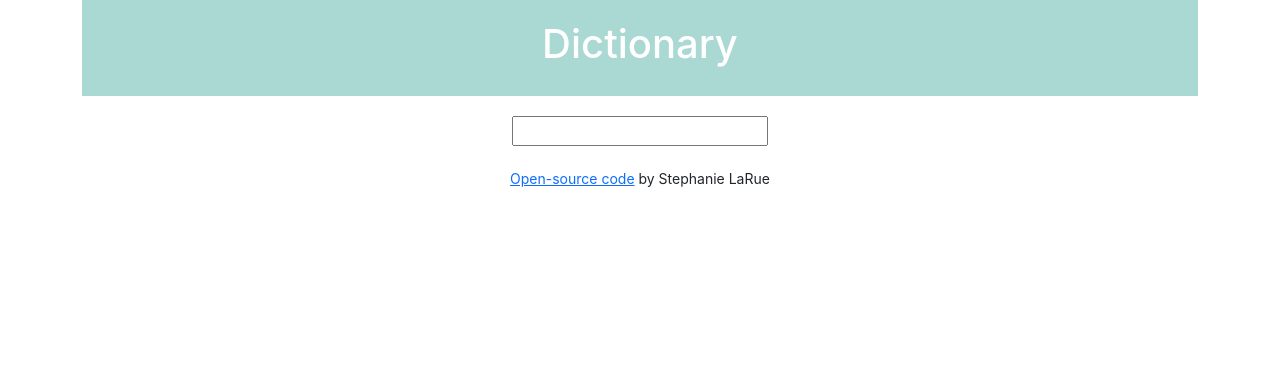
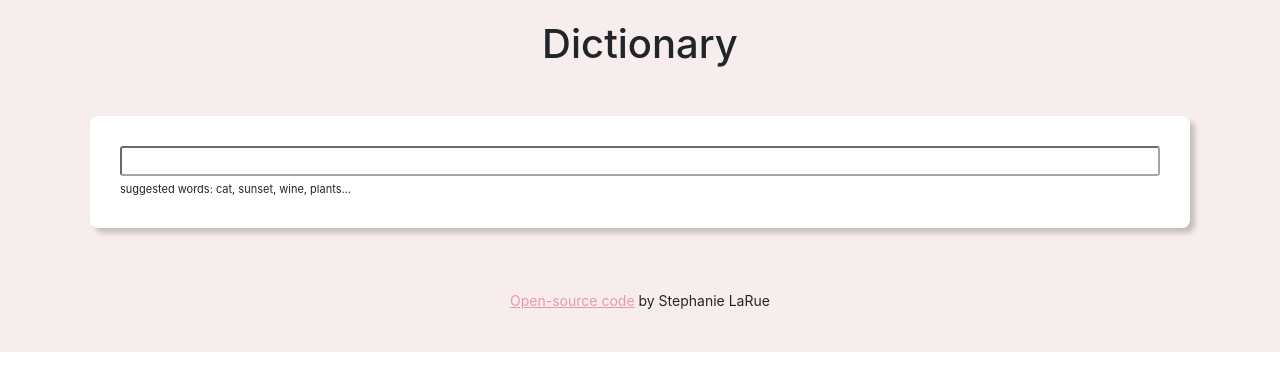
Before and after one commit to feralsteph/dictionary-project, a React (Create React App) app: page / in a window 1280 px wide. Shown: the top 390 px of the page. Built offline with nearby package versions, Linux system fonts and the light colour scheme.

Commit message:
added styling

```diff
--- a/src/App.css
+++ b/src/App.css
@@ -1,3 +1,6 @@
+.App {
+  background-color: #f8eded;
+}
 .App form {
   text-align: center;
 }
@@ -10,18 +13,18 @@
 }
 
 .App-header {
-  background-color: #aad8d3;
   display: flex;
+  width: 100%;
   flex-direction: column;
   align-items: center;
   justify-content: center;
   font-size: calc(10px + 2vmin);
-  color: white;
+
   padding: 20px;
 }
 
 .App-link {
-  color: #61dafb;
+  color: #e4bad4;
 }
 
 @keyframes App-logo-spin {
@@ -35,4 +38,9 @@
 
 .App footer {
   text-align: center;
+  padding: 40px;
 }
+
+a {
+  color: #e798ae;
+}
--- a/src/Dictionary.css
+++ b/src/Dictionary.css
@@ -1,7 +1,25 @@
 .Dictionary {
   padding: 0 70px;
+  background-color: #f8eded;
 }
 
-.Dictionary form {
-  padding: 20px;
+.Dictionary section {
+  background-color: #ffff;
+  border-radius: 8px;
+  box-shadow: 5px 5px 5px
+    rgba(0, 0, 0, 0.2);
+  padding: 30px;
+  margin: 20px;
 }
+
+.Dictionary input {
+  width: 100%;
+  border-radius: 3px;
+  border-color: gray;
+  opacity: 0.7;
+}
+
+.Dictionary .hint {
+  font-size: 11px;
+  margin-top: 5px;
+}
--- a/src/Dictionary.js
+++ b/src/Dictionary.js
@@ -29,12 +29,18 @@ export default function Dictionary() {
 
   return (
     <div className="Dictionary">
+      <section>
         <form onSubmit={handleSearch}>
           <input
             type="search"
             onChange={handleKeyword}
           />
         </form>
+        <div className="hint">
+          suggested words: cat, sunset,
+          wine, plants...
+        </div>
+      </section>
       <Results results={results} />
     </div>
   );
--- /dev/null
+++ b/src/Meaning.css
@@ -0,0 +1,10 @@
+.Meaning h3 {
+  font-size: 24px;
+  line-height: 1.5;
+  font-weight: bold;
+}
+
+.Meaning .example {
+  opacity: 0.7;
+  font-style: italic;
+}
--- a/src/Meaning.js
+++ b/src/Meaning.js
@@ -1,5 +1,6 @@
 import React from "react";
 import Synonyms from "./Synonyms";
+import "./Meaning.css";
 
 export default function Meaning(props) {
   console.log(props.meaning);
@@ -12,24 +13,19 @@ export default function Meaning(props) {
         function (definition, index) {
           return (
             <div key={index}>
-              <p>
-                <strong>
-                  Definition:
-                </strong>{" "}
+              <div className="definition">
                 {definition.definition}
-                <br />
-                <strong>
-                  Example:{" "}
-                </strong>
+              </div>
+              <div className="example">
                 <em>
                   {definition.example}
                 </em>
-                <Synonyms
-                  synonyms={
-                    definition.synonyms
-                  }
-                />
-              </p>
+              </div>
+              <Synonyms
+                synonyms={
+                  definition.synonyms
+                }
+              />
             </div>
           );
         }
--- /dev/null
+++ b/src/Phonetic.css
@@ -0,0 +1,24 @@
+.Phonetic {
+  height: 60px;
+}
+
+.Phonetic a {
+  border: 1px solid #ddd;
+  text-decoration: none;
+  font-size: 12px;
+  padding: 8px 15px;
+  font-weight: bold;
+  border-radius: 20px;
+  transition: all 150ms ease-in-out;
+  margin-right: 10px;
+}
+
+.Phonetic a:hover {
+  background-color: #e4bad4;
+  color: #fff;
+}
+
+.Phonetic .text {
+  opacity: 0.7;
+  font-weight: bold;
+}
--- a/src/Phonetic.js
+++ b/src/Phonetic.js
@@ -1,4 +1,5 @@
 import React from "react";
+import "./Phonetic.css";
 
 export default function Phonetic(
   props
@@ -13,8 +14,9 @@ export default function Phonetic(
       >
         Listen
       </a>
-      <br />
-      {props.phonetic.text}
+      <span className="text">
+        {props.phonetic.text}
+      </span>
     </div>
   );
 }
--- /dev/null
+++ b/src/Results.css
@@ -0,0 +1,5 @@
+.Results h2 {
+  font-size: 36px;
+  font-weight: bold;
+  line-height: 1.5;
+}
--- a/src/Results.js
+++ b/src/Results.js
@@ -1,11 +1,13 @@
 import React from "react";
 import Phonetic from "./Phonetic";
 import Meaning from "./Meaning";
+import "./Results.css";
 
 export default function Results(props) {
   if (props.results) {
     return (
       <div className="Results">
+        <section>
           <h2>{props.results.word}</h2>
           {props.results.phonetics.map(
             function (phonetic, index) {
@@ -18,15 +20,15 @@ export default function Results(props) {
               );
             }
           )}
-
+        </section>
         {props.results.meanings.map(
           function (meaning, index) {
             return (
-              <div key={index}>
+              <section key={index}>
                 <Meaning
                   meaning={meaning}
                 />
-              </div>
+              </section>
             );
           }
         )}
--- /dev/null
+++ b/src/Synonyms.css
@@ -0,0 +1,4 @@
+.Synonyms li {
+  display: inline;
+  padding-right: 30px;
+}
--- a/src/Synonyms.js
+++ b/src/Synonyms.js
@@ -1,4 +1,5 @@
 import React from "react";
+import "./Synonyms.css";
 
 export default function Synonyms(
   props
```
Lines whose indentation alone changed are shown as unchanged.
